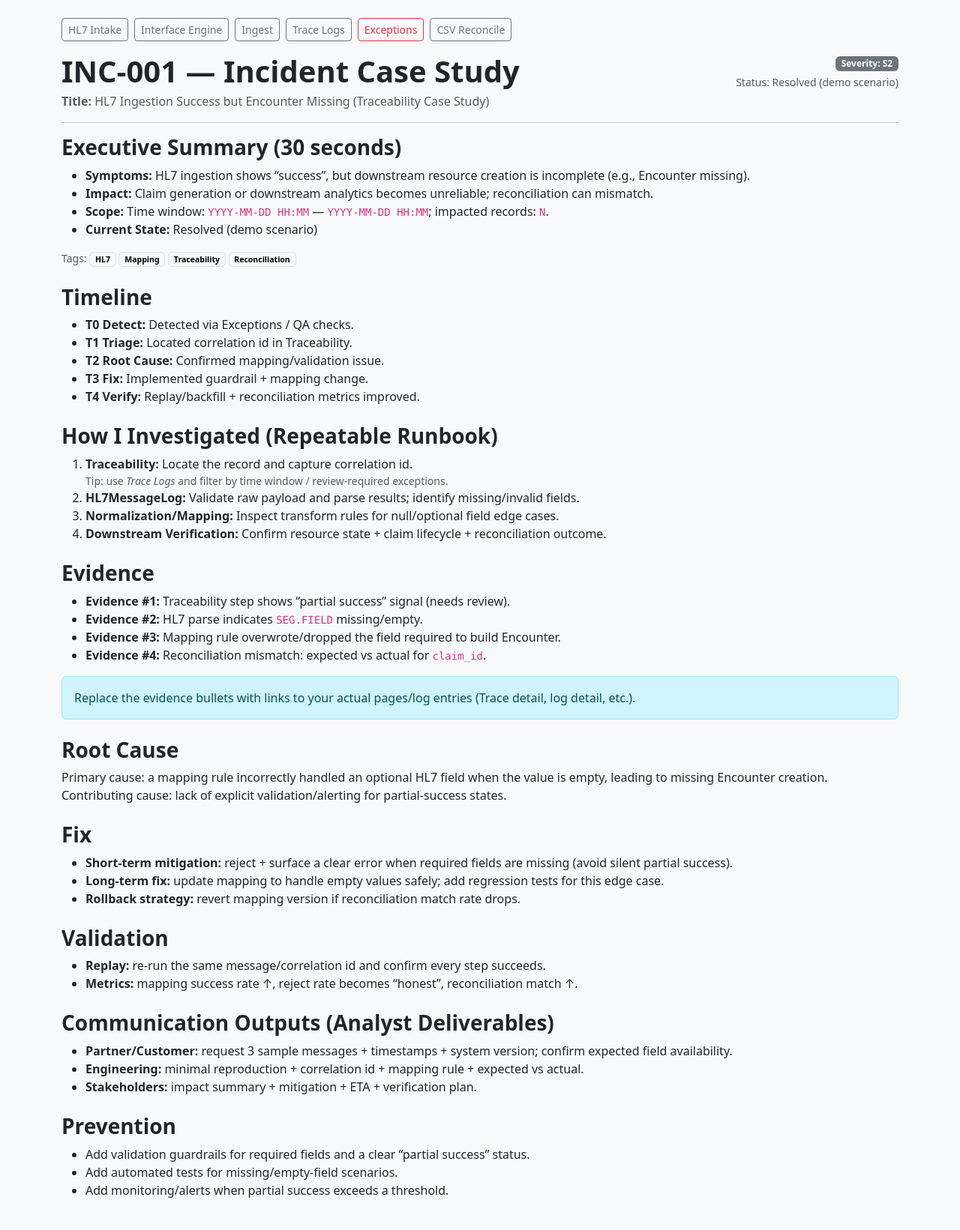
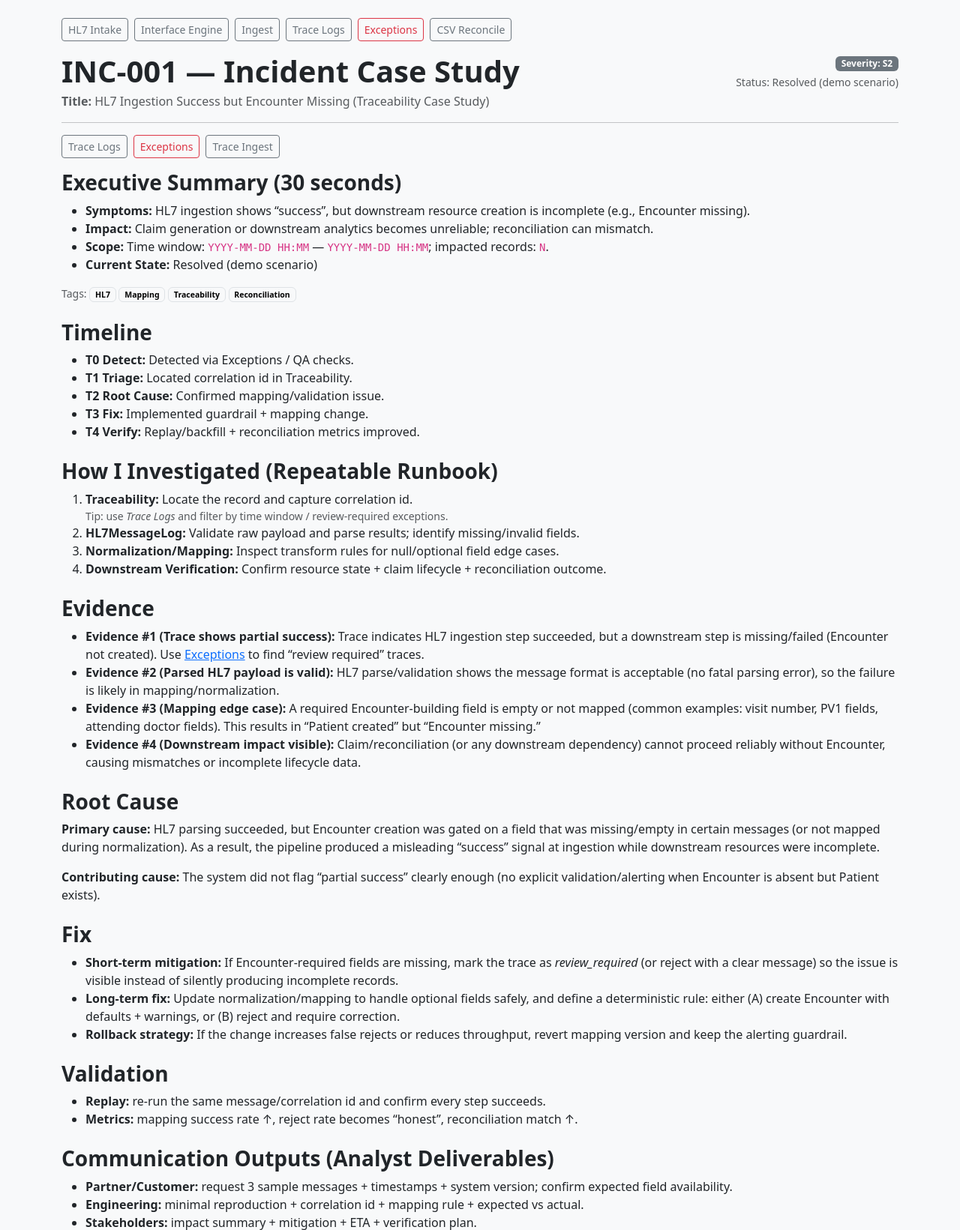
Before and after one commit to yzenith/django-sam-healthcare, a Django app: page /case-studies/incident-001/ in a window 1280 px wide. Shown: the part 104-1745 px from the top of the page at 75% size. Run offline with Django 4.2, Linux system fonts and the light colour scheme.

Commit message:
enhance case study page

```diff
--- a/example/templates/case_studies/incident_001.html
+++ b/example/templates/case_studies/incident_001.html
@@ -16,6 +16,20 @@
 </div>
 
 <hr>
+<!-- Trace log Navigation -->
+<div class="d-flex flex-wrap gap-2 mb-3">
+  <a class="btn btn-sm btn-outline-secondary" href="{% url 'trace-logs-page' %}">Trace Logs</a>
+  <a class="btn btn-sm btn-outline-danger" href="{% url 'trace-logs-page' %}?review_required=1">Exceptions</a>
+  <a class="btn btn-sm btn-outline-secondary" href="{% url 'trace-ingest-page' %}">Trace Ingest</a>
+
+  {% if request.session.last_trace_id %}
+    <a class="btn btn-sm btn-outline-primary"
+       href="{% url 'trace-detail-page' trace_id=request.session.last_trace_id %}">
+      Open Last Trace: {{ request.session.last_trace_id }}
+    </a>
+  {% endif %}
+</div>
+
 
 <!-- Executive Summary -->
 <section class="mb-4">
@@ -73,32 +87,64 @@
 <section class="mb-4">
   <h3>Evidence</h3>
   <ul>
-    <li><strong>Evidence #1:</strong> Traceability step shows “partial success” signal (needs review).</li>
-    <li><strong>Evidence #2:</strong> HL7 parse indicates <code>SEG.FIELD</code> missing/empty.</li>
-    <li><strong>Evidence #3:</strong> Mapping rule overwrote/dropped the field required to build Encounter.</li>
-    <li><strong>Evidence #4:</strong> Reconciliation mismatch: expected vs actual for <code>claim_id</code>.</li>
+        <li>
+            <strong>Evidence #1 (Trace shows partial success):</strong>
+            Trace indicates HL7 ingestion step succeeded, but a downstream step is missing/failed (Encounter not created).
+            Use <a href="{% url 'trace-logs-page' %}?review_required=1">Exceptions</a> to find “review required” traces.
+        </li>
+
+        <li>
+            <strong>Evidence #2 (Parsed HL7 payload is valid):</strong>
+            HL7 parse/validation shows the message format is acceptable (no fatal parsing error),
+            so the failure is likely in mapping/normalization.
+        </li>
+
+        <li>
+            <strong>Evidence #3 (Mapping edge case):</strong>
+            A required Encounter-building field is empty or not mapped (common examples: visit number, PV1 fields, attending doctor fields).
+            This results in “Patient created” but “Encounter missing.”
+        </li>
+
+        <li>
+            <strong>Evidence #4 (Downstream impact visible):</strong>
+            Claim/reconciliation (or any downstream dependency) cannot proceed reliably without Encounter,
+            causing mismatches or incomplete lifecycle data.
+        </li>
   </ul>
-  <div class="alert alert-info mb-0">
-    Replace the evidence bullets with links to your actual pages/log entries (Trace detail, log detail, etc.).
-  </div>
 </section>
 
 <!-- Root Cause -->
 <section class="mb-4">
   <h3>Root Cause</h3>
   <p>
-    Primary cause: a mapping rule incorrectly handled an optional HL7 field when the value is empty, leading to missing Encounter creation.
-    Contributing cause: lack of explicit validation/alerting for partial-success states.
-  </p>
+    <strong>Primary cause:</strong> HL7 parsing succeeded, but Encounter creation was gated on a field that was
+    missing/empty in certain messages (or not mapped during normalization). As a result, the pipeline produced a
+    misleading “success” signal at ingestion while downstream resources were incomplete.
+    </p>
+    <p>
+        <strong>Contributing cause:</strong> The system did not flag “partial success” clearly enough (no explicit
+        validation/alerting when Encounter is absent but Patient exists).
+    </p>
 </section>
 
 <!-- Fix -->
 <section class="mb-4">
   <h3>Fix</h3>
   <ul>
-    <li><strong>Short-term mitigation:</strong> reject + surface a clear error when required fields are missing (avoid silent partial success).</li>
-    <li><strong>Long-term fix:</strong> update mapping to handle empty values safely; add regression tests for this edge case.</li>
-    <li><strong>Rollback strategy:</strong> revert mapping version if reconciliation match rate drops.</li>
+    <li>
+        <strong>Short-term mitigation:</strong>
+        If Encounter-required fields are missing, mark the trace as <em>review_required</em> (or reject with a clear message)
+        so the issue is visible instead of silently producing incomplete records.
+    </li>
+    <li>
+        <strong>Long-term fix:</strong>
+        Update normalization/mapping to handle optional fields safely, and define a deterministic rule:
+        either (A) create Encounter with defaults + warnings, or (B) reject and require correction.
+    </li>
+    <li>
+        <strong>Rollback strategy:</strong>
+        If the change increases false rejects or reduces throughput, revert mapping version and keep the alerting guardrail.
+    </li>
   </ul>
 </section>
 
```
